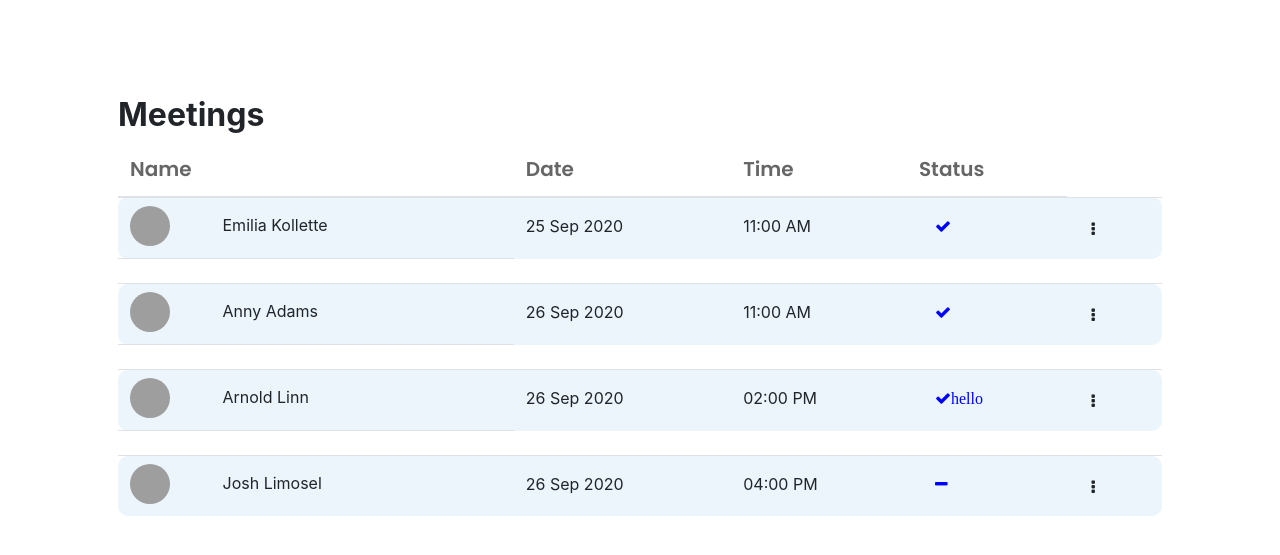
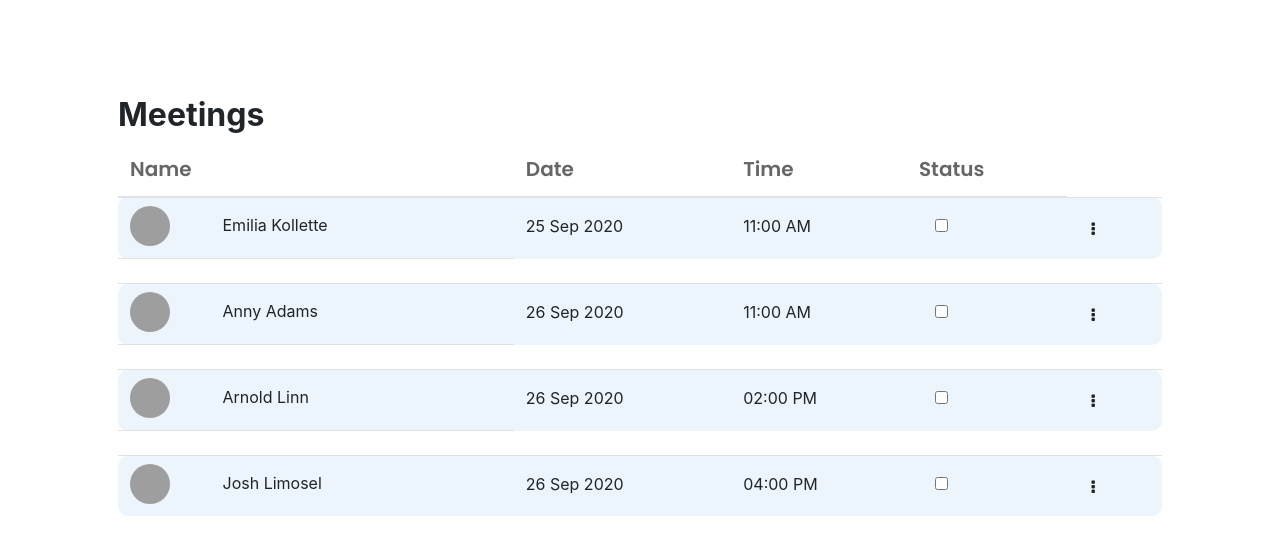
Before and after one commit to paultrigcode/Integrating-Vue-into-existing-django-Project, a Django app: page /test/ in a window 1280 px wide. Shown: the top 555 px of the page. Run offline with Django 3.2, Linux system fonts and the light colour scheme; some libraries are stand-ins or nearby versions; grey boxes are pictures that could not be loaded.

Commit message:
added check box

```diff
--- a/templates/test.html
+++ b/templates/test.html
@@ -35,7 +35,7 @@
                     </td>
                     <td class="pt-3 mt-1">25 Sep 2020</td>
                     <td class="pt-3">11:00 AM</td>
-                    <td class="pt-3"><span class="fa fa-check pl-3"></span></td>
+                    <td class="pt-3"><span class="fa pl-3"><input type="checkbox" name="check"></span></td>
                     <td class="pt-3"><span class="fa fa-ellipsis-v btn"></span></td>
                 </tr>
                 <tr id="spacing-row">
@@ -47,7 +47,7 @@
                     </td>
                     <td class="pt-3">26 Sep 2020</td>
                     <td class="pt-3">11:00 AM</td>
-                    <td class="pt-3"><span class="fa fa-check pl-3"></span></td>
+                    <td class="pt-3"><span class="fa pl-3"><input type="checkbox" name="check"></span></td>
                     <td class="pt-3"><span class="fa fa-ellipsis-v btn"></span></td>
                 </tr>
                 <tr id="spacing-row">
@@ -59,7 +59,7 @@
                     </td>
                     <td class="pt-3">26 Sep 2020</td>
                     <td class="pt-3">02:00 PM</td>
-                    <td class="pt-3"><span class="fa fa-check pl-3">hello</span></td>
+                    <td class="pt-3"><span class="fa pl-3"><input type="checkbox" name="check"></span></td>
                     <td class="pt-3"><span class="fa fa-ellipsis-v btn"></span></td>
                 </tr>
                 <tr id="spacing-row">
@@ -71,7 +71,7 @@
                     </td>
                     <td class="pt-3">26 Sep 2020</td>
                     <td class="pt-3">04:00 PM</td>
-                    <td class="pt-3"><span class="fa fa-minus pl-3"></span></td>
+                    <td class="pt-3"><span class="fa pl-3"><input type="checkbox" name="check"></span></td>
                     <td class="pt-3"><span class="fa fa-ellipsis-v btn"></span></td>
                 </tr>
             </tbody>
```
